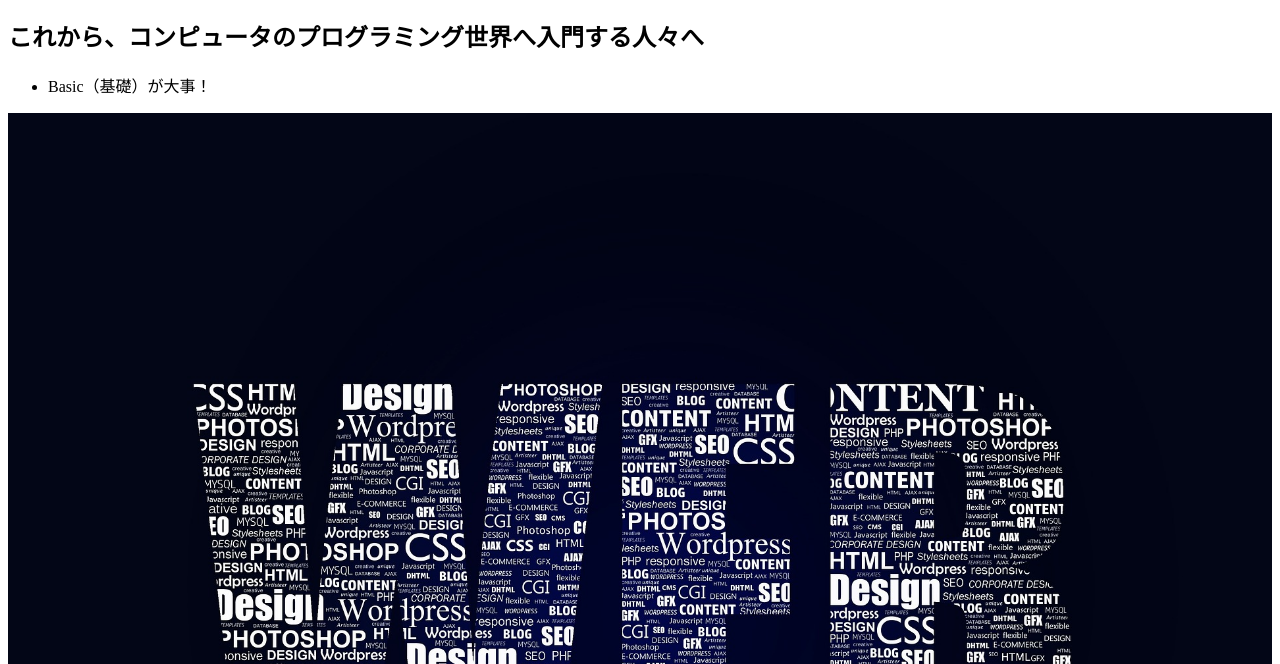
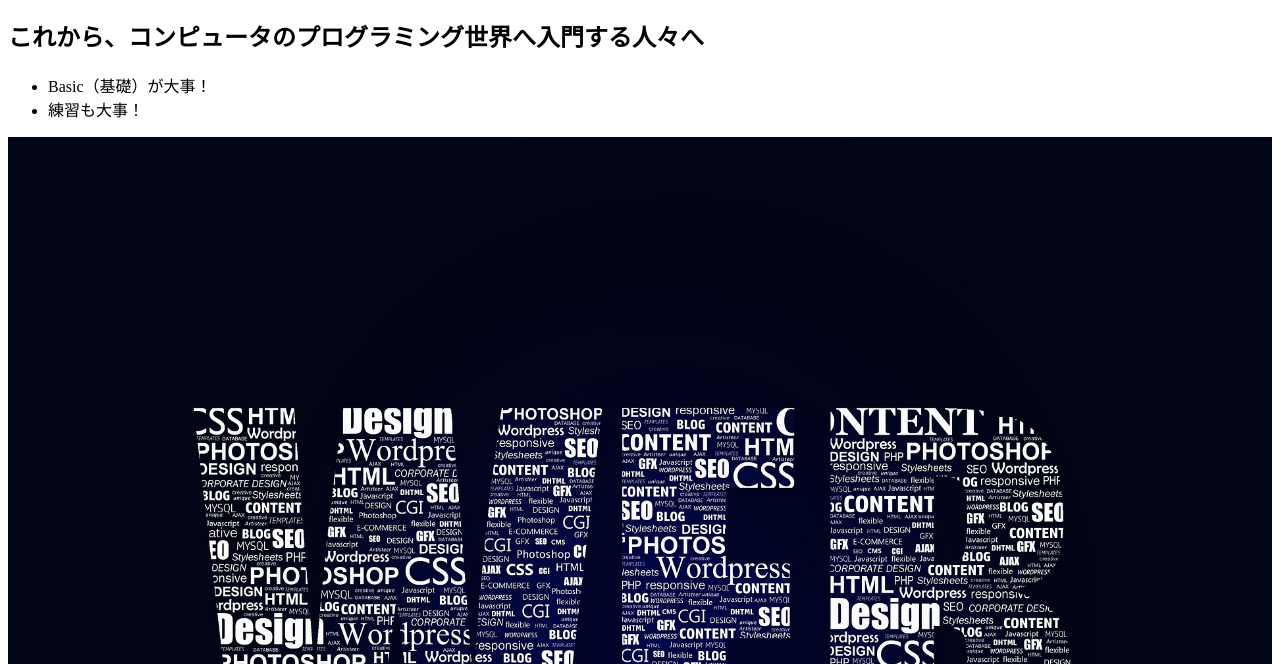
Before and after one commit to skPhD/mypage, a plain HTML site: page index.html in a window 1280 px wide. Shown: the part 136-800 px from the top of the page. Drawn offline with Linux system fonts and the light colour scheme.

Commit message:
Update index.html
テキスト追加

```diff
--- a/index.html
+++ b/index.html
@@ -14,6 +14,7 @@
   <h2>これから、コンピュータのプログラミング世界へ入門する人々へ</h2>
   <ul>
     <li>Basic（基礎）が大事！</li>
+    <li>練習も大事！</li>
   </ul>
   </p>
 <img src="img\web-1920.jpg" width="100%">
```
